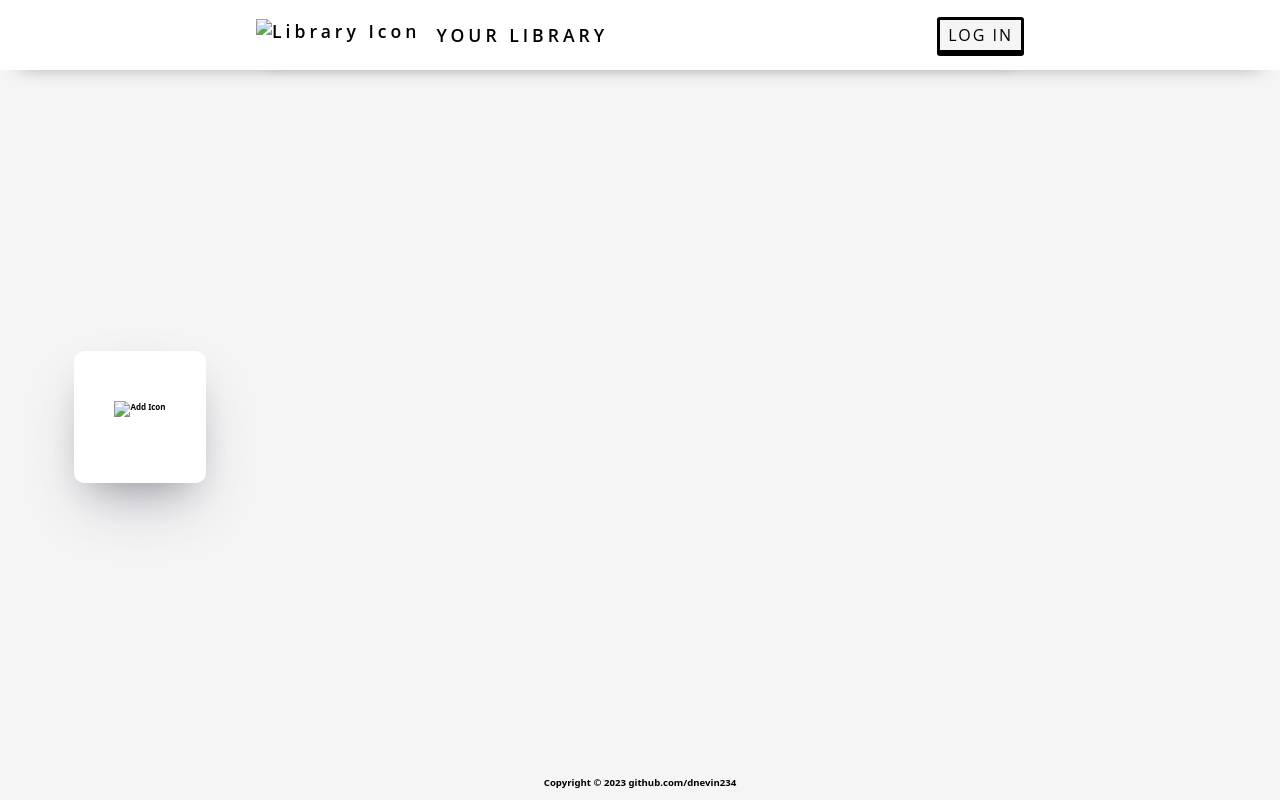
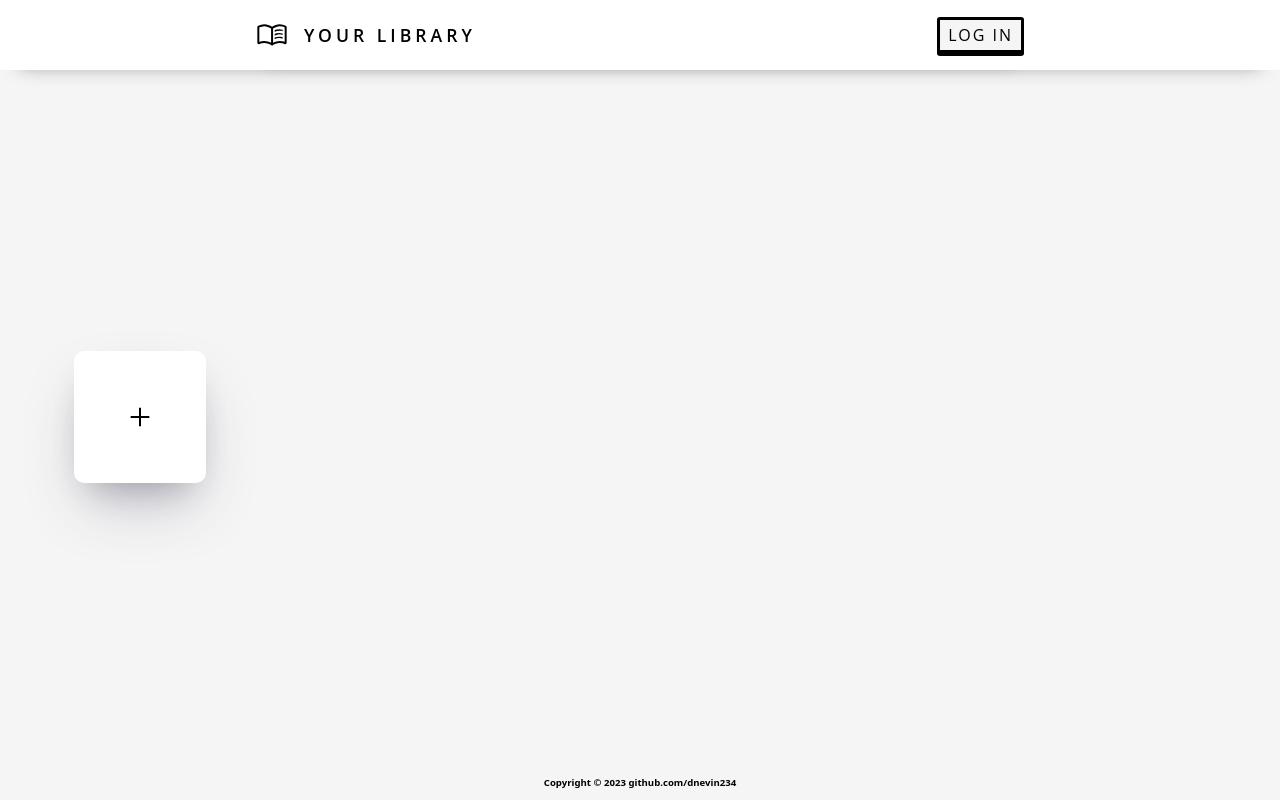
Before and after one commit to danielNevin/Odin-Library, a website: page index.html in a window 1280 px wide. Drawn offline with Linux system fonts and the light colour scheme; the site is published under a folder, as on GitHub Pages, so addresses that start at the root find nothing.

Commit message:
Updated index.html
Adapted SVG pathing for Github Pages

```diff
--- a/index.html
+++ b/index.html
@@ -13,7 +13,7 @@
     <div class="header">
       <div class="header-container">
         <div class="header-text">
-          <div class="header-logo"><img style="height: 4vh;" src="/SVGs/menu_book.svg" alt="Library Icon"></div>
+          <div class="header-logo"><img style="height: 4vh;" src="./SVGs/menu_book.svg" alt="Library Icon"></div>
           YOUR LIBRARY</div>
         <div class="header-log-in-container">
           <button class="header-log-in">LOG IN</button>
@@ -24,7 +24,7 @@
       <div class="add-book-button-container">
         <div class="book-container" id="add-book-button">
           <div class="add-book-button-label">
-            <img style="height: 4vh;" src="/SVGs/add.svg" alt="Add Icon">
+            <img style="height: 4vh;" src="./SVGs/add.svg" alt="Add Icon">
           </div>
           <span class="add-book-form">
             <span class="form-elements">
```
